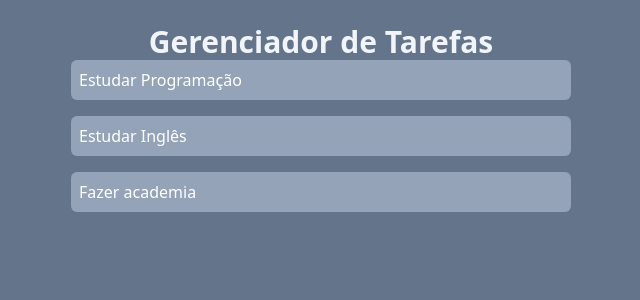
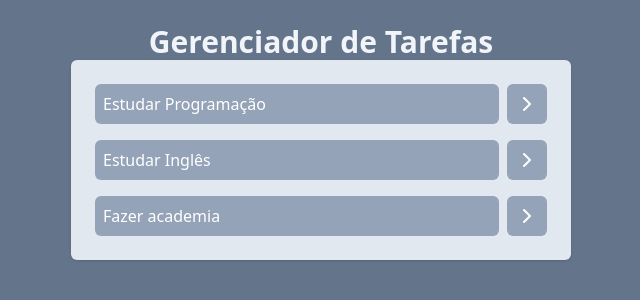
Before and after one commit to lucamartinsb/React, a React (Vite) app: page / in a window 1280 px wide. Shown: the top 300 px of the page, without its empty margins (319-959 px from the left). Built offline with nearby package versions, Linux system fonts and the light colour scheme.

Commit message:
Melhorias na lista e adição do icone de seta para direita

```diff
--- a/src/App.tsx
+++ b/src/App.tsx
@@ -3,8 +3,11 @@ import Tasks from "./components/Tasks";
 import AddTask from "./components/AddTasks";
 
 function App() {
-  /*Adicionando Hook. Serve para guardar estados/efeitos da aplicação para usar ou reutilizar em componentes.
-  Elimita a necessidade de utilizar classes, facilita a organização e manutençao de forma mais simples.*/
+  /*
+    Adicionando um Hook:
+    Serve para guardar estados/efeitos da aplicação para usar ou reutilizar em componentes.
+    Elimita a necessidade de utilizar classes, facilita a organização e manutençao de forma mais simples.
+  */
   const [tasks, setTask] = useState([
     {
       id: 1,
@@ -29,8 +32,11 @@ function App() {
     <div className="w-screen h-screen bg-slate-500 flex justify-center p-6">
       <div className="w-[500px]">
         <h1 className="text-3xl text-slate-100 font-bold text-center">Gerenciador de Tarefas</h1>
-      <Tasks tasks={tasks}/> {/* A prop (tasks) será o state {tasks}.
-      Tudo que eu passar dentro da tag do componente, eu terei acesso lá no componente.tsx*/}
+      <Tasks tasks={tasks}/> {
+      // A prop (tasks) será o state {tasks}
+      // Tudo que eu passar dentro da tag do componente, eu terei acesso lá no componente.tsx, nesse caso, em Tasks.tsx
+      // tasks={} poderá ser acessado lá em Tasks.tsx como métodos. Exemplo: props.tasks[0].title
+      }
       </div>
     </div>
   );
--- a/src/components/Tasks.tsx
+++ b/src/components/Tasks.tsx
@@ -1,13 +1,24 @@
+import { ChevronRightIcon } from "lucide-react";
+
 function Tasks(props) {
   /*
     Props (properties) são um mecanismo fundamental para passar dados de um componente pai para um componente filho.
     São como parametros de uma função, mas para componentes React.
     Props servem para:
-    - Passar dados de um pai para um filho. - Reusabilidade de componentes. - Comunicação unidirecional. - Personalização de componentes. - Renderização condicional. */
+    - Passar dados de um pai para um filho. - Reusabilidade de componentes. - Comunicação unidirecional. - Personalização de componentes. - Renderização condicional.
+    Por convenção usamos a palavra props como parâmetro n função elemento filho, mas pode-se usar qualquer outro nome a depender do contexto.
+    */
   return (
-    <ul className="space-y-4">
+    <ul className="space-y-4 p-6 bg-slate-200 rounded-md shadow">
       {props.tasks.map((task) => (
-        <li className="bg-slate-400 text-white p-2 rounded-md">{task.title}</li>
+        /* a key é essencial para que o React possa identificar de forma única cada item da lista.
+        Isso permite que o React otimize a renderização, saiba quais itens foram adicionados, removidos ou reordenados, e mantenha o estado correto de cada componente da lista.
+        Neste caso, a key que usaremos será o id de cada objeto do state.
+        */
+        <li key={task.id} className="flex gap-2">
+          <button className="bg-slate-400 text-white p-2 rounded-md w-full text-left">{task.title}</button>
+          <button className="bg-slate-400 p-2 rounded-md text-white"> <ChevronRightIcon/> </button>
+          </li>
       ))}
     </ul>
   );
```
